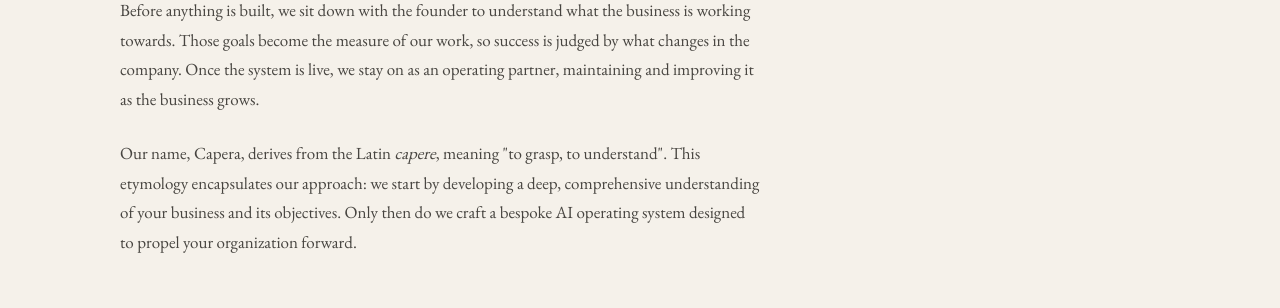
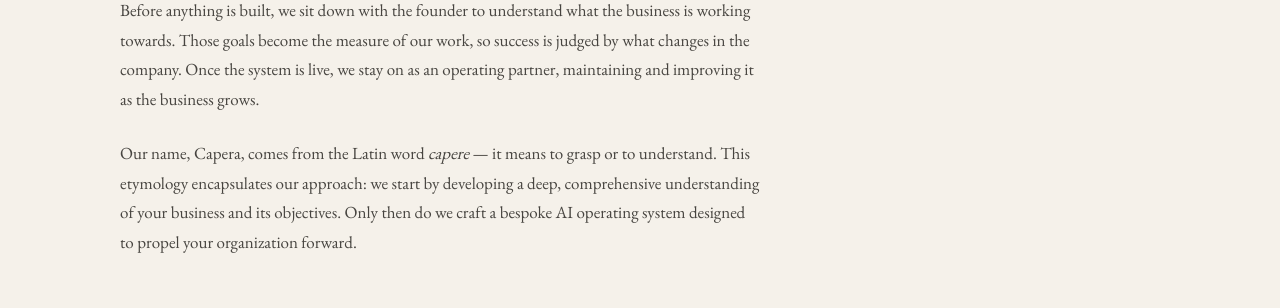
Before and after one commit to lottethehuman/capera-advisory-ai, a plain HTML site: page index.html in a window 1280 px wide. Shown: the part 1800-2108 px from the top of the page. Drawn offline with nearby package versions, Linux system fonts and the light colour scheme.

Commit message:
Rewrite first sentence of Capera etymology line
Co-Authored-By: Claude Sonnet 5 <noreply@anthropic.com>
Claude-Session: https://claude.ai/code/session_01AbfPkp8MfJ8ny6xURRySxw

```diff
--- a/index.html
+++ b/index.html
@@ -657,7 +657,7 @@ html[lang="zh-Hant"] .track-outcome { text-wrap: pretty; }
     <div style="max-width: 640px;">
       <h2 class="exp-h2" data-i18n="hww_h2">A system is only as good as the understanding behind it.</h2>
       <p class="exp-body" data-i18n="hww_b">Before anything is built, we sit down with the founder to understand what the business is working towards. Those goals become the measure of our work, so success is judged by what changes in the company. Once the system is live, we stay on as an operating partner, maintaining and improving it as the business grows.</p>
-      <p class="exp-body">Our name, Capera, derives from the Latin <em>capere</em>, meaning "to grasp, to understand". This etymology encapsulates our approach: we start by developing a deep, comprehensive understanding of your business and its objectives. Only then do we craft a bespoke AI operating system designed to propel your organization forward.</p>
+      <p class="exp-body">Our name, Capera, comes from the Latin word <em>capere</em> — it means to grasp or to understand. This etymology encapsulates our approach: we start by developing a deep, comprehensive understanding of your business and its objectives. Only then do we craft a bespoke AI operating system designed to propel your organization forward.</p>
     </div>
   </div>
 </section>
```
